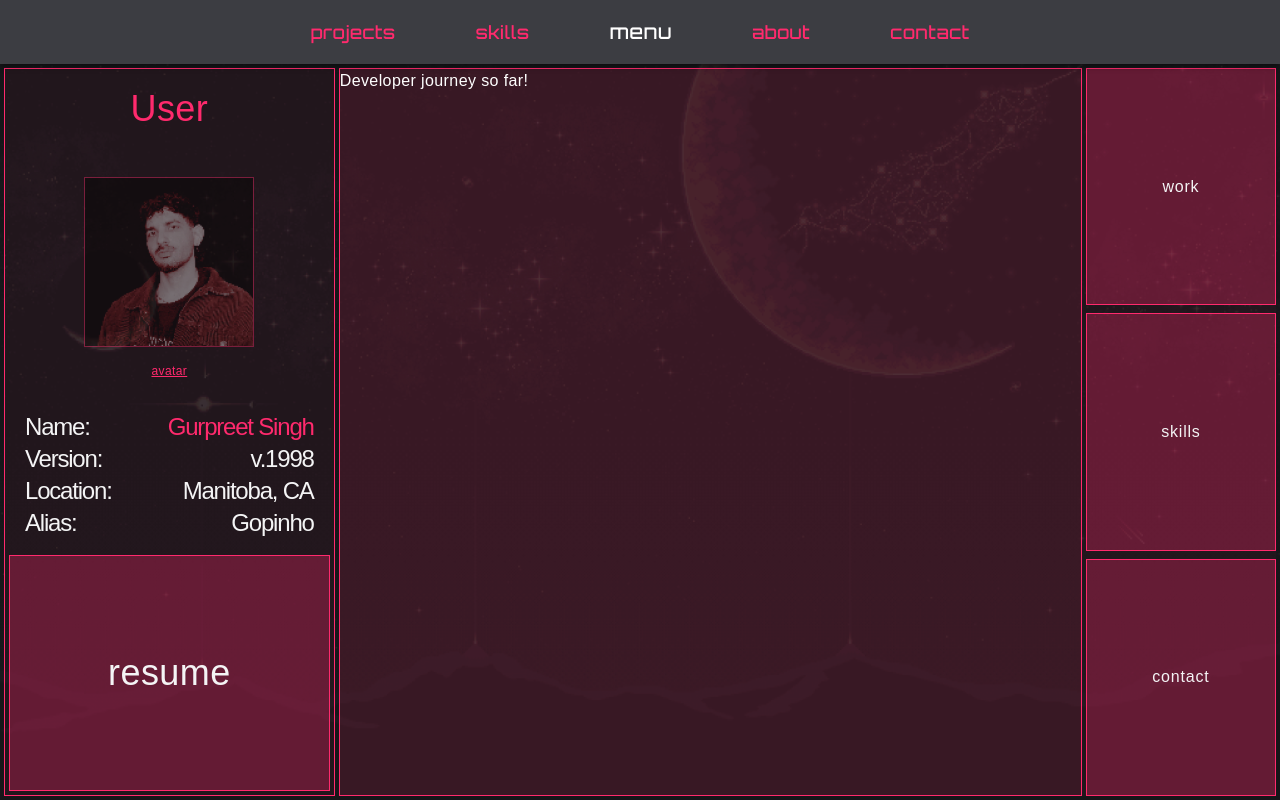
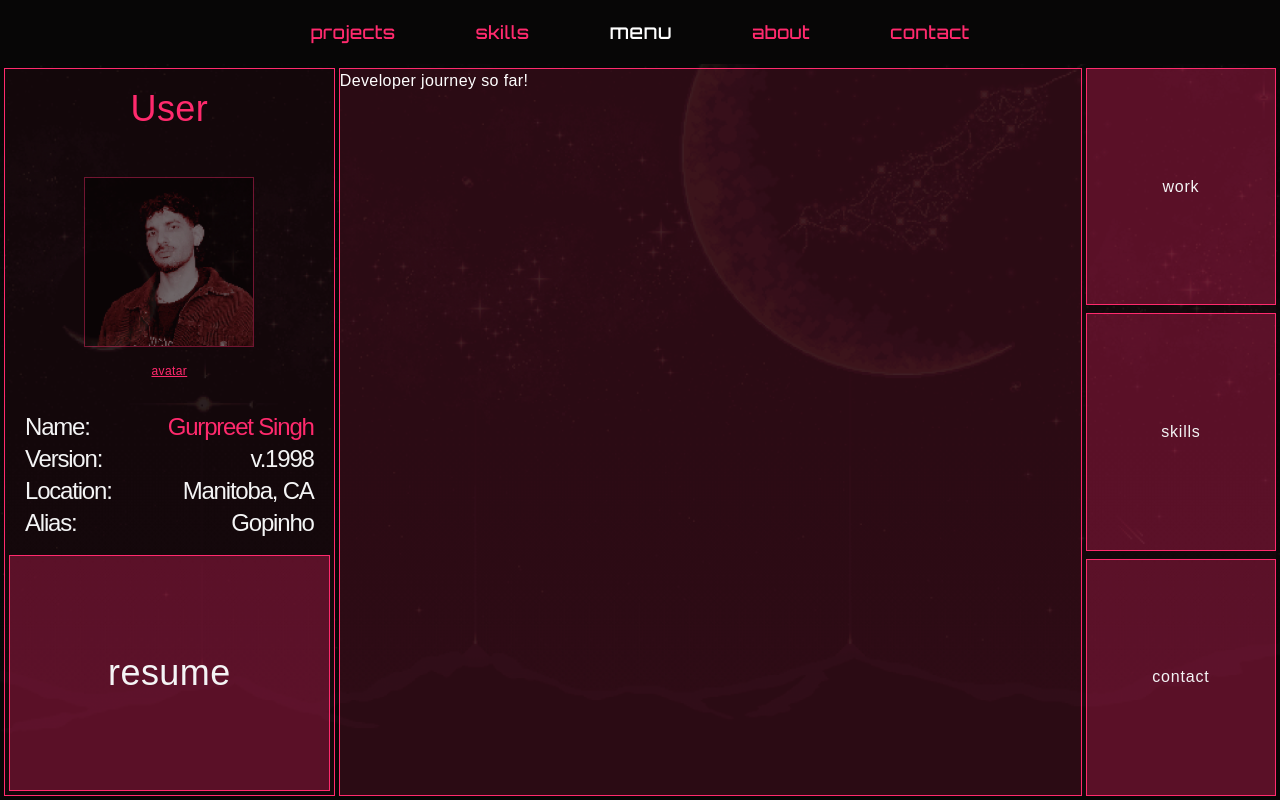
Before and after one commit to gopiinho/devProfile, a Next.js app: page / in a window 1280 px wide. Built offline with nearby package versions, Linux system fonts and the light colour scheme; a web font is replaced by a local one.

Commit message:
refactor: colors

```diff
--- a/components/Navbar.jsx
+++ b/components/Navbar.jsx
@@ -26,8 +26,8 @@ const Navbar = () => {
         <div
             className={
                 shadow
-                    ? "fixed z-[100] h-16  w-full transform bg-[#3c3d42] shadow-md shadow-slate-400 duration-700  "
-                    : "fixed z-[100] h-16 w-full transform bg-[#3c3d42] shadow-md  shadow-black/30 duration-700"
+                    ? "fixed z-[100] h-16  w-full transform bg-[#070606] shadow-md shadow-slate-400 duration-700  "
+                    : "fixed z-[100] h-16 w-full transform bg-[#070606]"
             }
         >
             <div className="navBar flex h-full w-full items-center justify-center p-6 font-cyber text-[#ff2a6d] 2xl:px-16">
--- a/styles/globals.css
+++ b/styles/globals.css
@@ -12,7 +12,7 @@ body {
 
 @layer base {
     body {
-        @apply select-none bg-zinc-900 tracking-wide text-white scrollbar-none;
+        @apply bg-[#070606] tracking-wide text-white scrollbar-none;
     }
 
     h1 {
```
